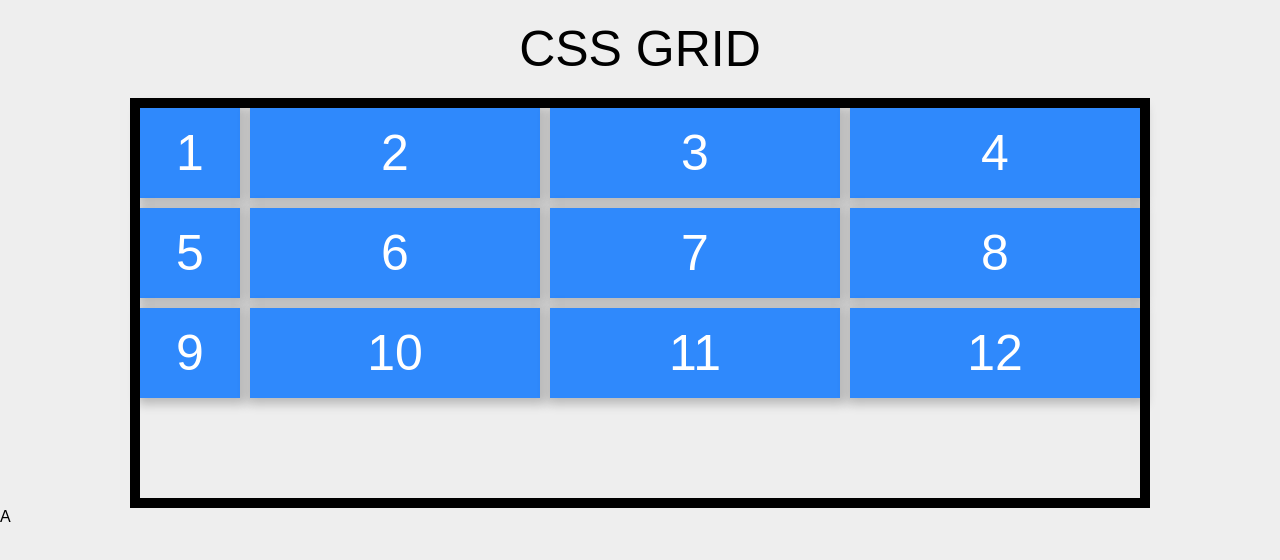
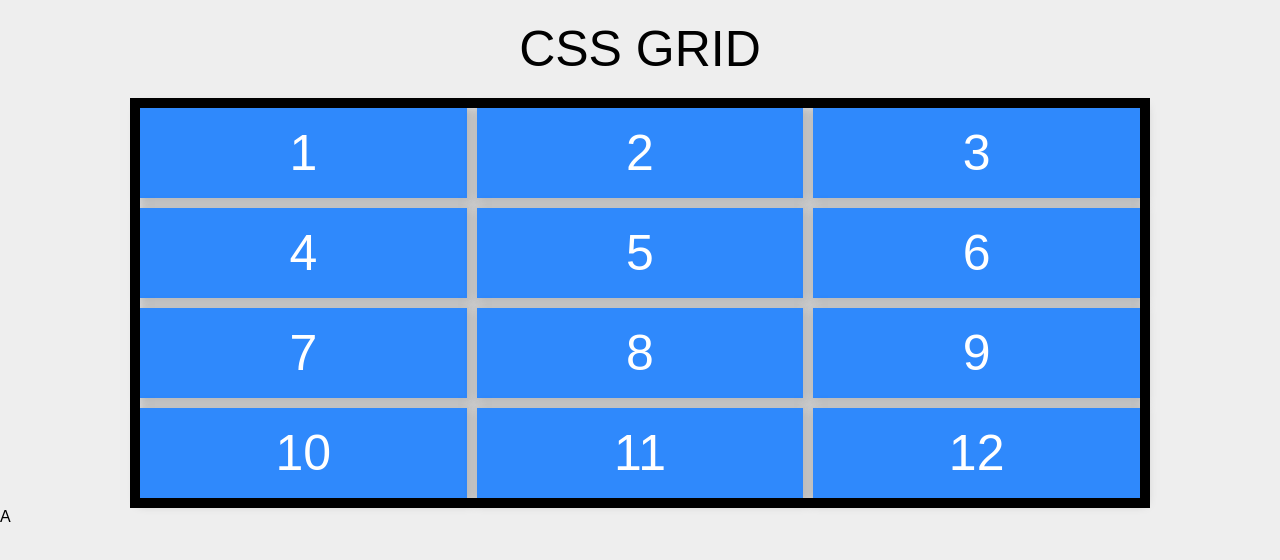
Before and after one commit to Richi-Mi/CSS-Grid, a plain HTML site: page index.html in a window 1280 px wide. Drawn offline with Linux system fonts and the light colour scheme.

Commit message:
New branch

```diff
--- a/grid.css
+++ b/grid.css
@@ -1,7 +1,10 @@
 .contenedor{
     display: grid;
     grid-gap: 10px;
-    grid-template-columns: 100px repeat(3, 1fr);
+    grid-template-columns: repeat(3, minmax(100px, 400px));
     grid-template-rows: repeat(4, 1fr);
 }
 /*@media screen and (max-width: 500px){}*/
+/*minmax(100px, 300px)
+  repeat(5, 1fr)
+  repeat(6, minmax(100px, 1fr)*/
```
